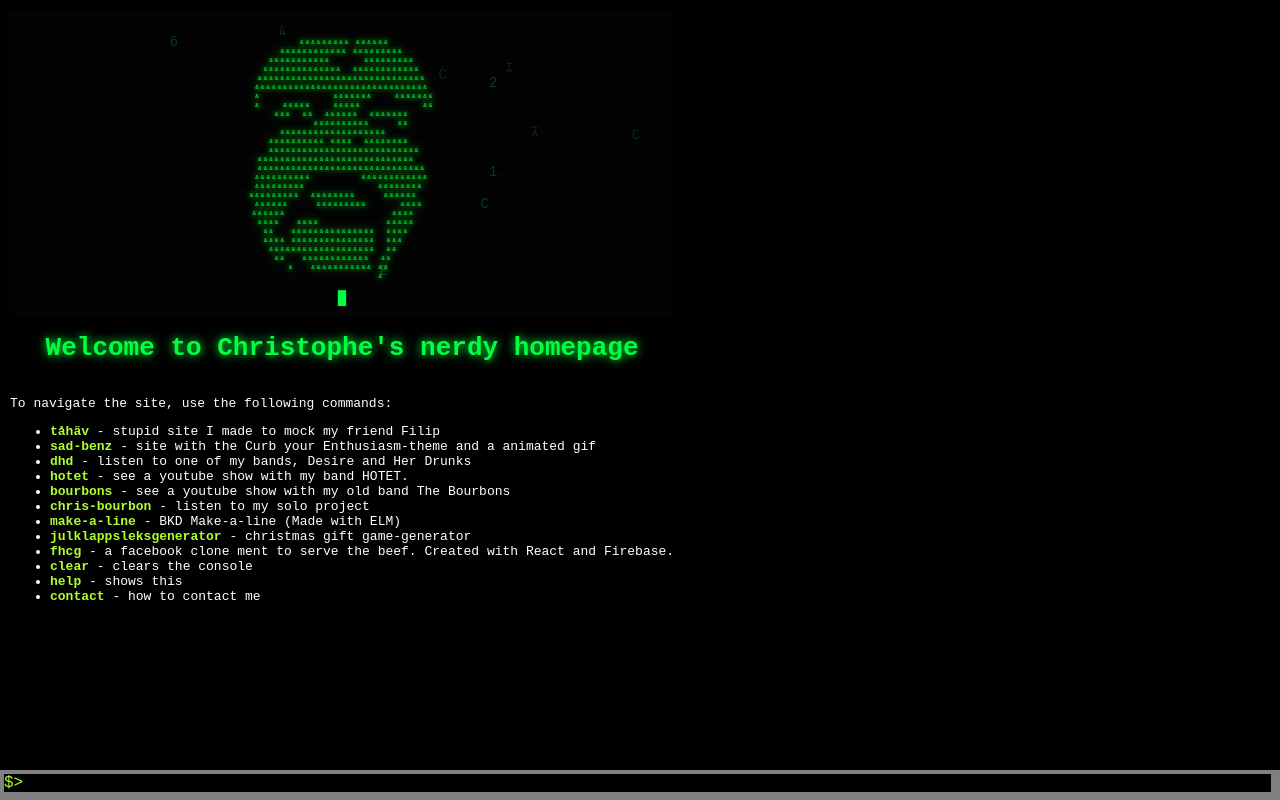
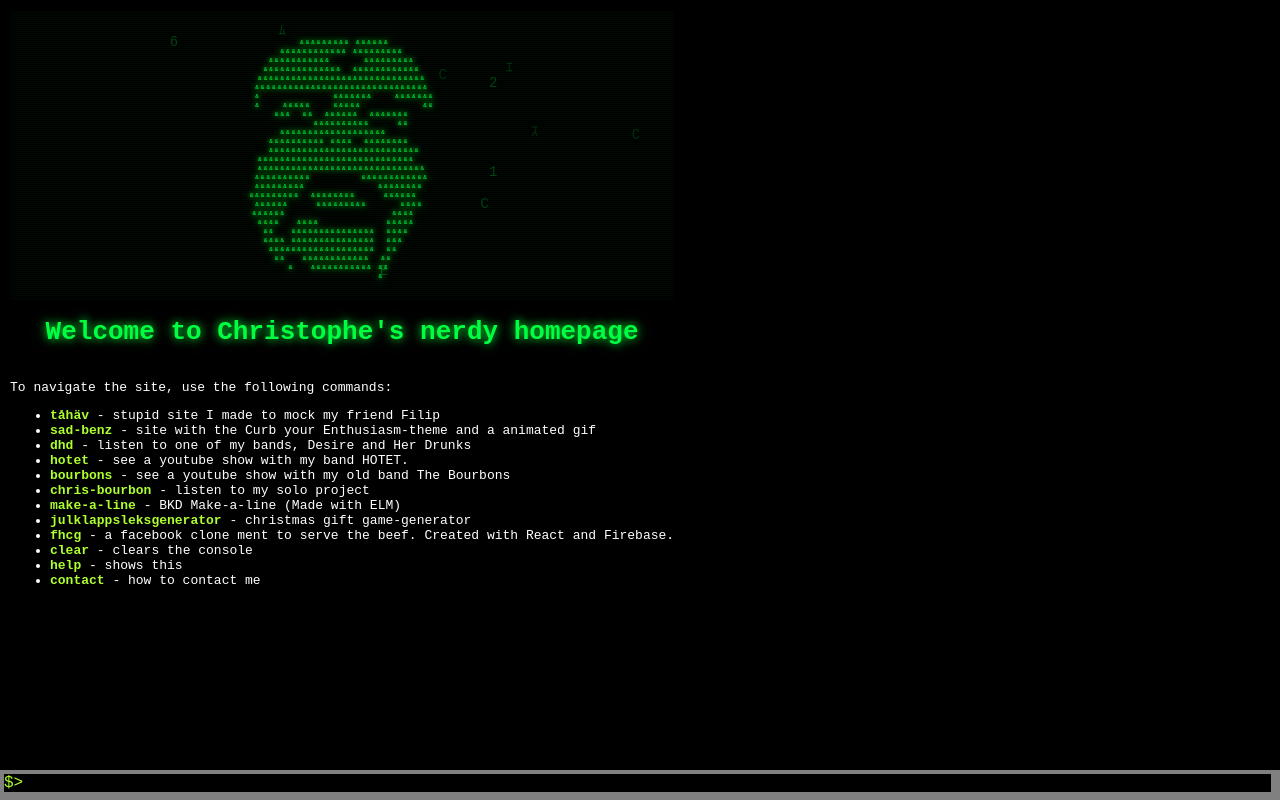
Before and after one commit to chichoch/chichoch-cmd, a React (Vite) app: page / in a window 1280 px wide. Built offline with nearby package versions, Linux system fonts and the light colour scheme.

Commit message:
Removed cursor

```diff
--- a/src/components/AsciiArt.tsx
+++ b/src/components/AsciiArt.tsx
@@ -1,5 +1,5 @@
 import type { CSSProperties } from "react";
-import { useState, useEffect, useRef } from "react";
+import { useEffect, useRef, useState } from "react";
 
 const CHRIS = [
   "                                                                 ",
@@ -32,13 +32,15 @@ const CHRIS = [
   "                       &   &&&&&&&&&&& &&                        ",
   "                                       &                         ",
   "                                                                 ",
-]
+];
 
 const MATRIX_CHARS = "ﾊﾐﾋｰｳｼﾅﾓﾆｻﾜﾂｵﾘｱﾎﾃﾏｹﾒｴｶｷﾑﾕﾗｾﾈｽﾀﾇﾍ0123456789ABCDEFZ";
 
 const AsciiArt = () => {
   const [glitchLine, setGlitchLine] = useState(-1);
-  const [matrixDrops, setMatrixDrops] = useState<{ x: number; y: number; speed: number; char: string }[]>([]);
+  const [matrixDrops, setMatrixDrops] = useState<
+    { x: number; y: number; speed: number; char: string }[]
+  >([]);
   const containerRef = useRef<HTMLDivElement>(null);
 
   useEffect(() => {
@@ -63,9 +65,10 @@ const AsciiArt = () => {
       setMatrixDrops((prev) =>
         prev.map((drop) => ({
           ...drop,
-          y: drop.y > 22 ? Math.floor(Math.random() * -10) : drop.y + drop.speed,
+          y:
+            drop.y > 22 ? Math.floor(Math.random() * -10) : drop.y + drop.speed,
           char: MATRIX_CHARS[Math.floor(Math.random() * MATRIX_CHARS.length)],
-        }))
+        })),
       );
     }, 150);
     return () => clearInterval(interval);
@@ -77,7 +80,7 @@ const AsciiArt = () => {
       .map((ch: string) =>
         Math.random() > 0.5
           ? MATRIX_CHARS[Math.floor(Math.random() * MATRIX_CHARS.length)]
-          : ch
+          : ch,
       )
       .join("");
   };
@@ -118,9 +121,6 @@ const AsciiArt = () => {
           </div>
         ))}
       </pre>
-      <div style={styles.cursor}>
-        █
-      </div>
     </div>
   );
 };
```
